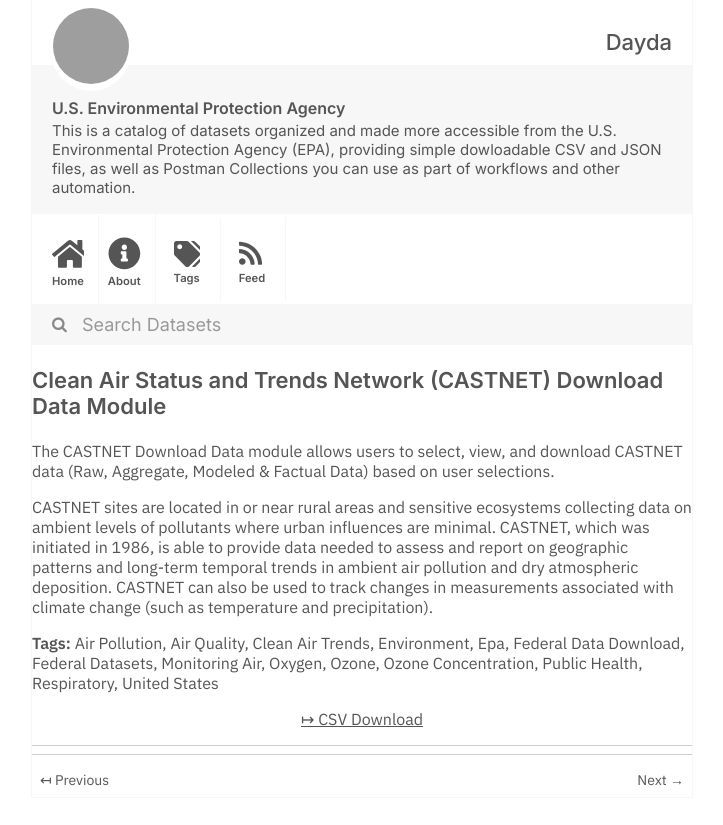
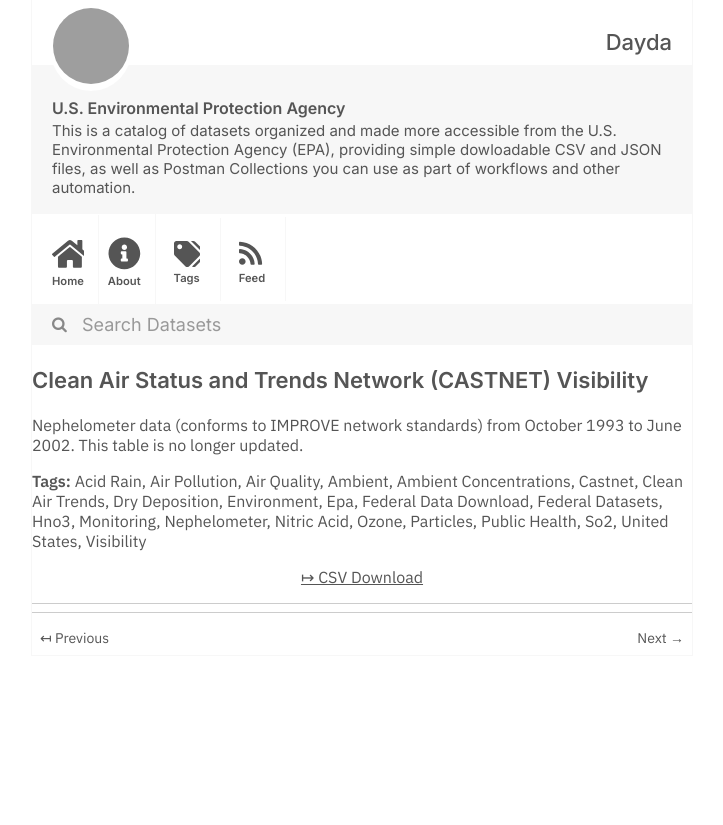
Before and after one commit to dayda-entities/us-environmental-protection-agency, a Jekyll site: the page built from _posts/2020-12-04-clean-air-status-and-trends-ne.md, in a window 1280 px wide, cut to the strip 0-825 px from the top of the page. Shown: the whole strip, without its empty margins (278-1001 px from the left). Built offline with Jekyll 4.4.1, drawn with Linux system fonts in a browser that asks for light colours; grey boxes are pictures that could not be loaded.

Commit message:
Publish Data

```diff
--- a/_posts/2020-12-04-clean-air-status-and-trends-ne.md
+++ b/_posts/2020-12-04-clean-air-status-and-trends-ne.md
@@ -1,31 +1,36 @@
 ---
-title: Clean Air Status and Trends Network (CASTNET) Download Data Module
-created: '2020-12-04T18:21:42.600696'
-modified: '2021-02-24T15:31:55.597272'
+title: Clean Air Status and Trends Network (CASTNET) Visibility
+created: '2020-12-04T18:21:31.208147'
+modified: '2020-12-04T18:21:31.208157'
 state: active
 type: dataset
 tags:
+  - Acid Rain
   - Air Pollution
   - Air Quality
+  - Ambient
+  - Ambient Concentrations
+  - Castnet
   - Clean Air Trends
+  - Dry Deposition
   - Environment
   - Epa
   - Federal Data Download
   - Federal Datasets
-  - Monitoring Air
-  - Oxygen
+  - Hno3
+  - Monitoring
+  - Nephelometer
+  - Nitric Acid
   - Ozone
-  - Ozone Concentration
+  - Particles
   - Public Health
-  - Respiratory
+  - So2
   - United States
-groups:
-  - Climate
-csv_url: 'https://java.epa.gov/castnet/clearsession.do'
+  - Visibility
+groups: []
+csv_url: 'https://www.epa.gov/castnet'
 json_url: ''
 layout: post
 
 ---
-The CASTNET Download Data module allows users to select, view, and download CASTNET data (Raw, Aggregate, Modeled & Factual Data) based on user selections.
-
-CASTNET sites are located in or near rural areas and sensitive ecosystems collecting data on ambient levels of pollutants where urban influences are minimal. CASTNET, which was initiated in 1986, is able to provide data needed to assess and report on geographic patterns and long-term temporal trends in ambient air pollution and dry atmospheric deposition. CASTNET can also be used to track changes in measurements associated with climate change (such as temperature and precipitation).
+Nephelometer data (conforms to IMPROVE network standards) from October 1993 to June 2002. This table is no longer updated.
```
